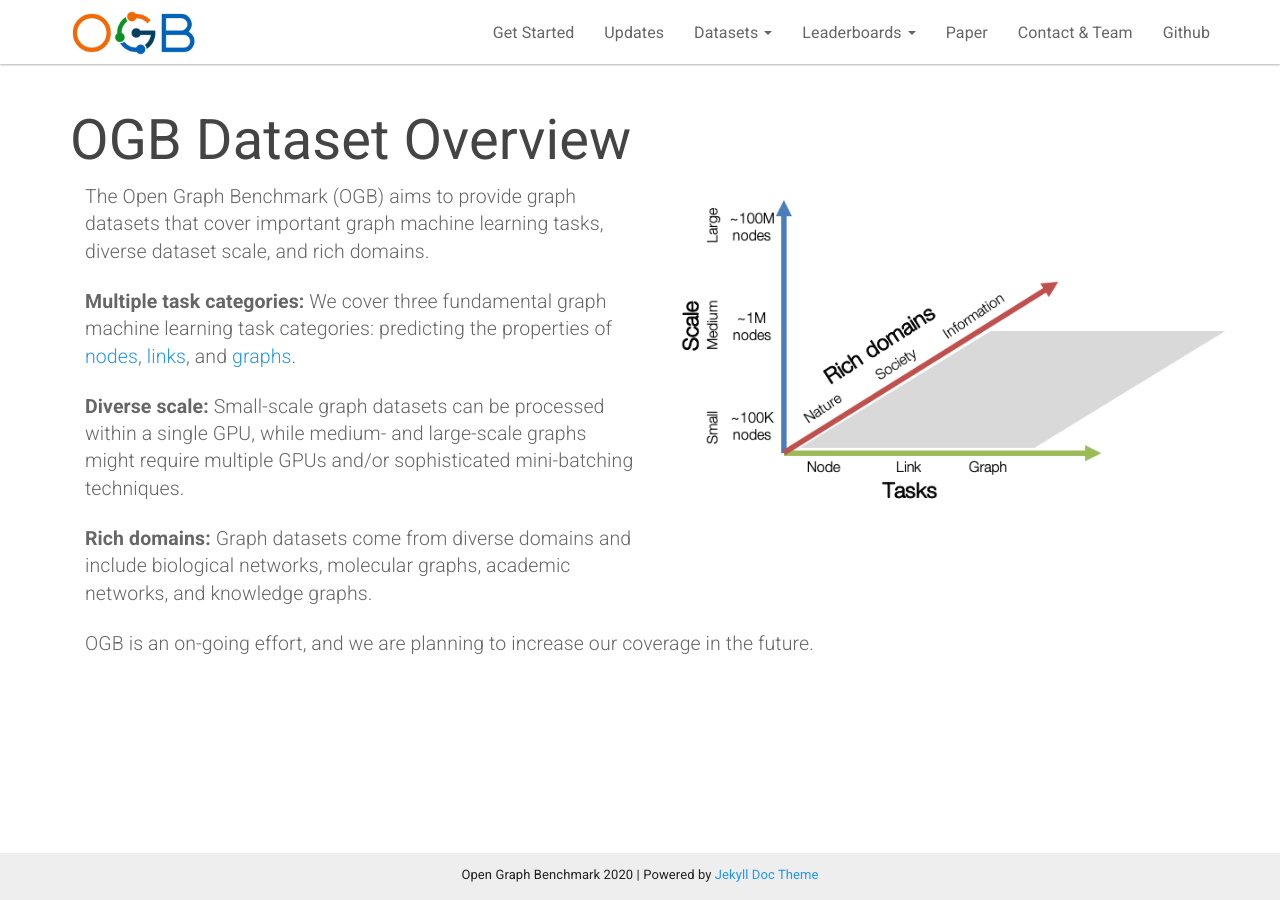
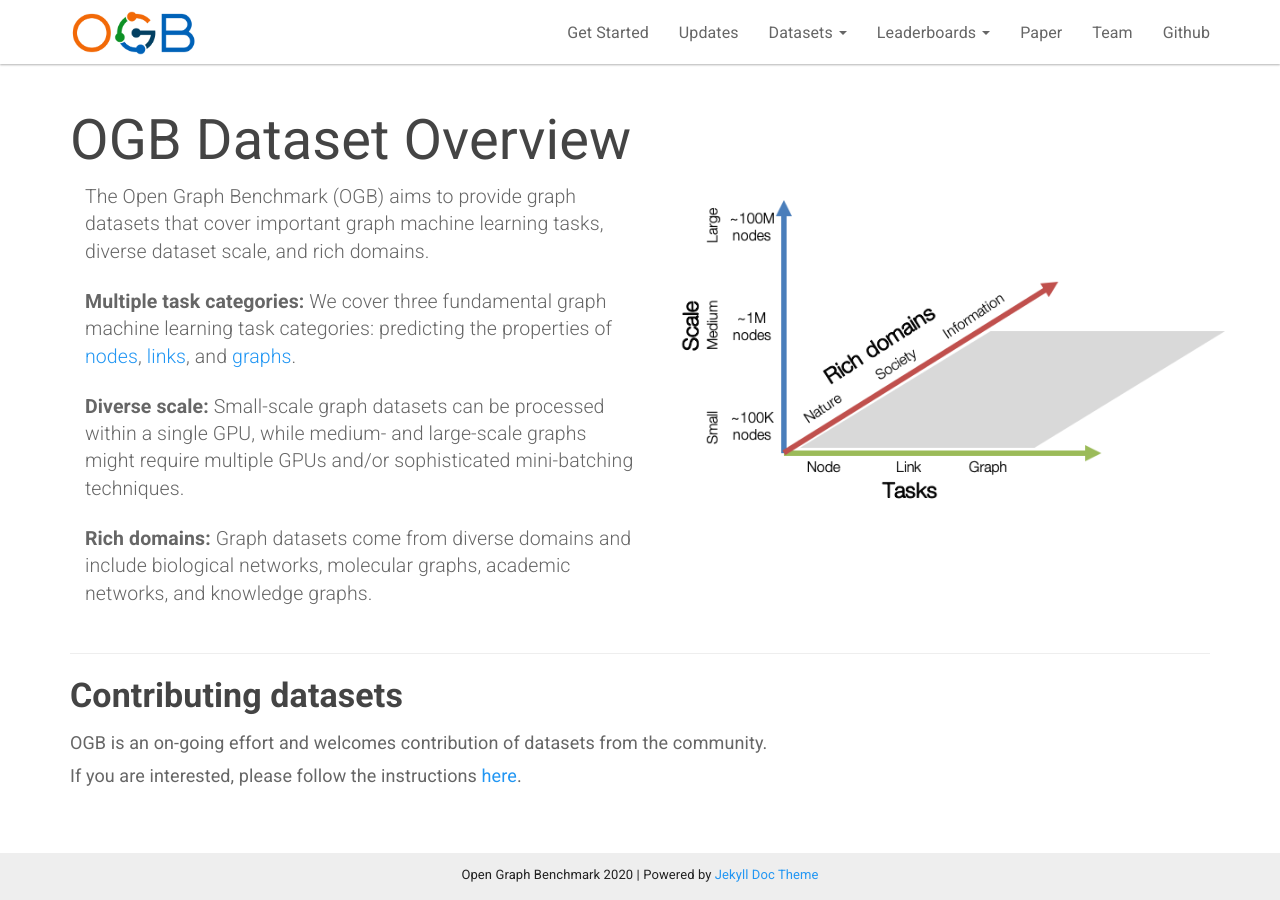
Before and after one commit to snap-stanford/ogb-web, a Jekyll site: the page built from _docs/datasets/dataset_overview.md, in a window 1280 px wide. Built offline with Jekyll 4.4.1, drawn with Linux system fonts in a browser that asks for light colours.

Commit message:
call for dataset contribution

```diff
--- a/_docs/datasets/dataset_overview.md
+++ b/_docs/datasets/dataset_overview.md
@@ -25,10 +25,19 @@ permalink: /docs/dataset_overview/
             <img src="{{ "/assets/img/dataset_overview.png" | relative_url }}" class="img-responsive">
         </div>
     </div>
-        <p class="lead">
-                OGB is an on-going effort, and we are planning to increase our coverage in the future.
-            </p>
+    <!-- <p class="lead">
+    <font size="+2"><b>Contributing datasets</b></font>
+    <br/>
+    OGB is an on-going effort and welcomes contribution of datasets from the community.
+    <br/>
+If you are interested, please follow the instructions <a href="https://docs.google.com/document/d/1bSVtHGtSMwu6B3setIrEAnNxI4qBYRoFIClAkk7aOAg/edit?usp=sharing">here</a>. -->
+    <!-- </p> -->
+</div>
+----
 
+### **Contributing datasets**
+<font size="4">OGB is an on-going effort and welcomes contribution of datasets from the community. <br/>
+If you are interested, please follow the instructions <a href="https://docs.google.com/document/d/1bSVtHGtSMwu6B3setIrEAnNxI4qBYRoFIClAkk7aOAg/edit?usp=sharing">here</a>.  </font>
 
 <!-- #### [**Node Property Prediction**](../nodeprop/)
 The task is to predict properties of single nodes.
--- a/_includes/topnav.html
+++ b/_includes/topnav.html
@@ -43,7 +43,7 @@
                     </ul>
                 </li>
                 <li {% if page.sectionid=='Paper' %} class="active" {% endif %}><a href="{{ site.paper_address }}">Paper</a></li>
-                <li {% if page.sectionid=='Contuct Us' %} class="active" {% endif %}><a href="{{ "/docs/team/" | relative_url }}">Contact & Team</a></li>
+                <li {% if page.sectionid=='Team' %} class="active" {% endif %}><a href="{{ "/docs/team/" | relative_url }}">Team</a></li>
                 <li {% if page.sectionid=='Github' %} class="active" {% endif %}><a href="{{ site.git_address }}">Github</a></li>
             </div>
         </div>
```
Also changed, not shown: _docs/team.md (+6 -4 lines), _docs/update.md (+3 -0 lines), Gemfile.lock.
